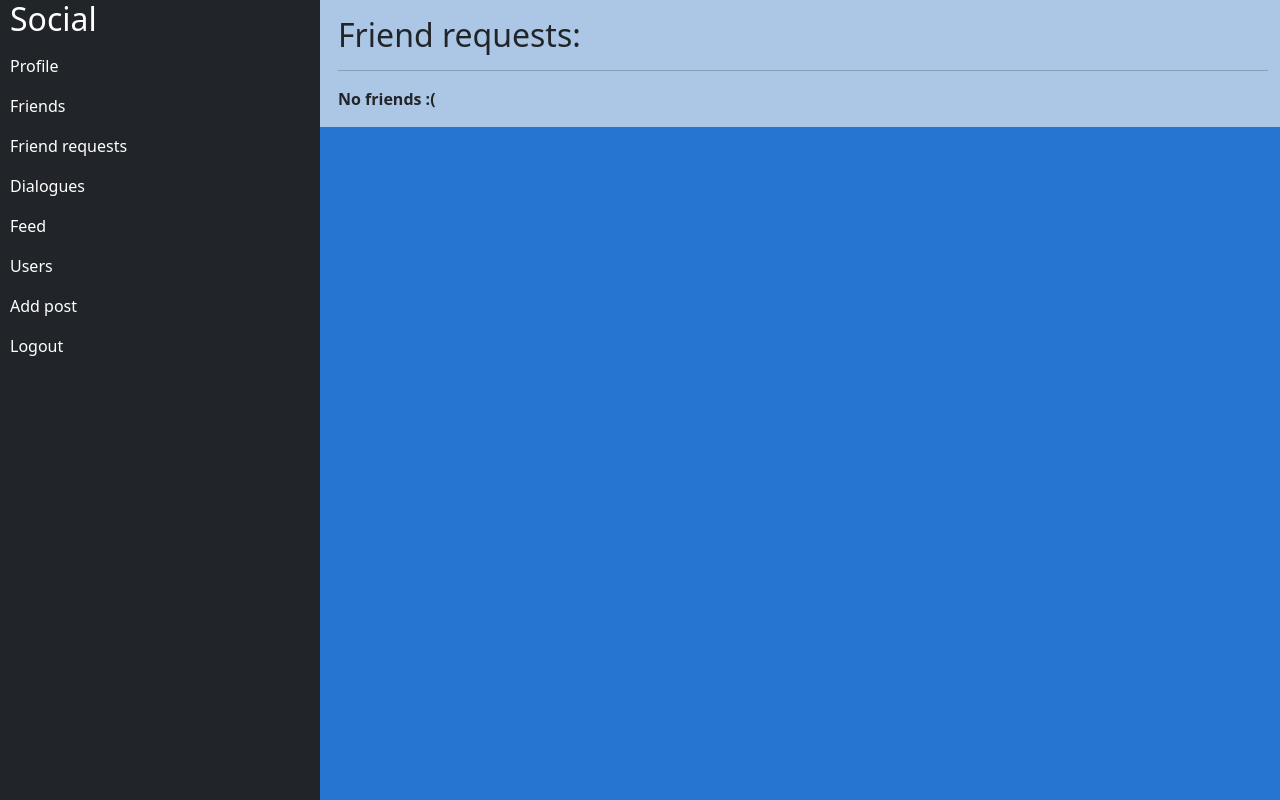
After one commit to Yukovv/social-network, a Django app: page /1/friend_list/ in a window 1280 px wide. The commit adds this page. Run offline with Django 4.2, Linux system fonts and the light colour scheme; the visitor is signed in with stand-in values (Sample User, id 1); data comes from the database, SQL or seed files in the repository; data that the repository does not hold is empty; some libraries are stand-ins or nearby versions.

Commit message:
add friends actions

```diff
--- a/social/social_authorization/models.py
+++ b/social/social_authorization/models.py
@@ -5,6 +5,8 @@ from django.db.models.signals import post_save
 from PIL import Image
 
 from django.dispatch import receiver
+
+from social_network.models import FriendList
 
 UserModel: User = get_user_model()
 
@@ -30,9 +32,10 @@ class UserProfile(models.Model):
 @receiver(post_save, sender=UserProfile)
 def image_compressor(instance: UserProfile, created: bool, **kwargs):
     # if created:
-    with Image.open(instance.avatar.path) as avatar:
-        new_avatar = avatar.resize(size=(150, 200))
-        new_avatar.save(instance.avatar.path, optimize=True, quality=50)
+    if instance.avatar:
+        with Image.open(instance.avatar.path) as avatar:
+            new_avatar = avatar.resize(size=(150, 200))
+            new_avatar.save(instance.avatar.path, optimize=True, quality=50)
 
 
 @receiver(post_save, sender=UserModel)
@@ -40,4 +43,5 @@ def user_saved_handler(instance: UserModel, created: bool, **kwargs):
     if not created:
         return
 
+    FriendList.objects.create(user=instance)
     UserProfile.objects.create(user=instance)
--- a/social/social_network/templates/base.html
+++ b/social/social_network/templates/base.html
@@ -55,7 +55,10 @@
         <li class="nav-item">
           <a class="nav-link" href="{% url 'social_network:profile' pk=request.user.pk %}">Profile</a></li>
         <li class="nav-item">
-          <a class="nav-link" href="#">Friends</a></li>
+          <a class="nav-link" href="{% url 'social_network:friend_list' pk=request.user.pk %}">Friends</a></li>
+        <li class="nav-item">
+          <a class="nav-link"
+             href="{% url 'social_network:friend_requests' pk=user.pk %}">Friend requests</a></li>
         <li class="nav-item">
           <a class="nav-link" href="{% url 'social_network:dialogues_list' pk=request.user.pk %}">Dialogues</a></li>
         <li class="nav-item">
--- /dev/null
+++ b/social/social_network/templates/social_network/friend_list.html
@@ -0,0 +1,35 @@
+{% extends 'base.html' %}
+
+{% block title %}
+  Friend List
+{% endblock %}
+
+{% block content %}
+  <h1>Friend requests:</h1><hr>
+
+  {% for friend in object.friends.all %}
+    {{ friend_list }}
+    <ul class="list-group">
+      <li class="list-group-item">
+        <div class="row">
+          <div class="col">
+            <a class="text-decoration-none" href="{% url 'social_network:profile' pk=friend.id %}">
+              {{ friend.username }}
+            </a>
+          </div>
+
+          <div class="col-sm-auto">
+            <form action="{% url 'social_network:remove_friend' user_to_remove_pk=friend.pk %}"
+                  method="post">
+              {% csrf_token %}
+              <input class="btn btn-dark btn-sm" type="submit" value="Remove from friends">
+            </form>
+          </div>
+        </div>
+      </li>
+    </ul>
+  {% empty %}
+    <strong>No friends :(</strong>
+  {% endfor %}
+
+{% endblock %}
--- a/social/social_network/urls.py
+++ b/social/social_network/urls.py
@@ -3,23 +3,45 @@ from django.conf import settings
 from django.conf.urls.static import static
 
 from .views import (
+    start_page,
+    UserProfileView,
     UserListView,
-    UserProfileView,
+    FriendRequestsView,
+    FriendListView,
+    AddToFriendView,
+    RemoveFromFriendsView,
+    AcceptFriendRequestView,
+    DeclineFriendRequestView,
+    PostCreateView,
+    PostDeleteView,
     DialogueView,
     DialoguesListView,
-    PostCreateView,
-    PostDeleteView,
-    start_page,
 )
 
 app_name = "social_network"
 
 urlpatterns = [
     path('', start_page, name="start_page"),
+
+    path('profile/<int:pk>/', UserProfileView.as_view(), name="profile"),
+
     path('users/', UserListView.as_view(), name="users"),
-    path('profile/<int:pk>/', UserProfileView.as_view(), name="profile"),
+
+    # friends views
+    path('<int:pk>/friend_requests/', FriendRequestsView.as_view(), name="friend_requests"),
+    path('<int:pk>/friend_list/', FriendListView.as_view(), name="friend_list"),
+    path('add_friend/<int:receiver_pk>/', AddToFriendView.as_view(), name="add_friend"),
+    path('accept_friend/<int:friend_request_pk>', AcceptFriendRequestView.as_view(), name="accept_friend"),
+    path('decline_friend/<int:friend_request_pk>', DeclineFriendRequestView.as_view(), name="decline_friend"),
+    path('remove_friend/<int:user_to_remove_pk>', RemoveFromFriendsView.as_view(), name='remove_friend'),
+
+    # post views
+    path('posts/<int:pk>/delete-post/', PostDeleteView.as_view(), name="post_delete"),
     path('create_post/', PostCreateView.as_view(), name="create_post"),
+
+    # dialogue views
     path('<int:pk>/dialogues/', DialoguesListView.as_view(), name="dialogues_list"),
     path('dialogues/<int:dialogue_pk>/', DialogueView.as_view(), name="dialogue"),
-    path('posts/<int:pk>/delete-post/', PostDeleteView.as_view(), name="post_delete"),
+
+
 ] + static(settings.MEDIA_URL, document_root=settings.MEDIA_ROOT)
--- a/social/social_network/views.py
+++ b/social/social_network/views.py
@@ -1,11 +1,11 @@
-from django.http import HttpRequest
+from django.http import HttpRequest, HttpResponseRedirect
 from django.shortcuts import render, redirect, get_object_or_404
 from django.urls import reverse
 from django.views import View
 from django.views.generic import ListView, DetailView, CreateView, DeleteView
 from django.contrib.auth.mixins import LoginRequiredMixin, UserPassesTestMixin
 
-from .models import UserModel, Post, Dialogue as DialogueModel
+from .models import UserModel, Post, Dialogue as DialogueModel, FriendRequest, FriendList
 from .forms import MessageForm, PostCreationForm
 from social_authorization.models import UserProfile
 
@@ -17,18 +17,38 @@ class UserProfileView(LoginRequiredMixin, DetailView):
     def get_context_data(self, **kwargs):
         context = super().get_context_data(**kwargs)
         context["user_posts"] = Post.objects.filter(user=self.object).prefetch_related('likes')
+
+        # load dialogue with a profile's owner or create it
         dialogues = DialogueModel.objects.filter(members__in=[self.request.user.pk]).filter(members__in=[self.object.pk])
         if not dialogues:
             dialogue = DialogueModel.create(self.request.user, self.object)
             dialogues = [dialogue]
         elif self.request.user.pk == self.object.pk:
             dialogues = [None]
-        print(dialogues)
         context["dialogue"] = dialogues[0]
+
+        # is_add_friend_btn var for 'add to friends' button in the template
+        is_add_friend_btn = True
+        # friend request from user1 to user2 and from user2 to user1
+        friend_request_1 = FriendRequest.objects.filter(sender=self.request.user, receiver=self.object)
+        friend_request_2 = FriendRequest.objects.filter(sender=self.object, receiver=self.request.user)
+        if (
+            self.request.user.pk == self.object.pk
+            or self.request.user in self.object.friends.all()
+            or (friend_request_1 and friend_request_1[0].is_active)
+            or (friend_request_2 and friend_request_2[0].is_active)
+        ):
+            is_add_friend_btn = False
+        print(FriendRequest.objects.filter(sender=self.request.user, receiver=self.object))
+        context["is_add_friend_btn"] = is_add_friend_btn
+
         return context
 
 
 def start_page(request: HttpRequest):
+    """
+    View to redirect from the root to profile or authorization
+    """
     if request.user.is_authenticated:
         return render(request, "social_network/profile.html")
     else:
@@ -36,11 +56,17 @@ def start_page(request: HttpRequest):
 
 
 class UserListView(LoginRequiredMixin, ListView):
+    """
+    List of all users.
+    """
     queryset = UserModel.objects.filter(is_staff=False)
     template_name = "social_network/users.html"
 
 
 class DialoguesListView(LoginRequiredMixin, View):
+    """
+    List of users dialogues.
+    """
     def get(self, request: HttpRequest, pk):
         dialogues = DialogueModel.objects.filter(members__in=[request.user.pk]).prefetch_related('members')
         context = {
@@ -51,6 +77,10 @@ class DialoguesListView(LoginRequiredMixin, View):
 
 
 class DialogueView(LoginRequiredMixin, View):
+    """
+    Dialogue view.
+    Show previous and send a new messages.
+    """
     def get(self, request: HttpRequest, dialogue_pk):
         dialogue = get_object_or_404(DialogueModel.objects.prefetch_related('members'), id=dialogue_pk)
         if request.user not in dialogue.members.all():
@@ -60,7 +90,7 @@ class DialogueView(LoginRequiredMixin, View):
             "messages": dialogue.message.all(),
             "form": MessageForm()
         }
-        return render(request, "social_network/dialogue.html", context, )
+        return render(request, "social_network/dialogue.html", context)
 
     def post(self, request: HttpRequest, dialogue_pk):
         form = MessageForm(data=request.POST)
@@ -74,6 +104,9 @@ class DialogueView(LoginRequiredMixin, View):
 
 
 class PostCreateView(LoginRequiredMixin, CreateView):
+    """
+    View to create a post.
+    """
     model = Post
     form_class = PostCreationForm
     template_name = "social_network/post_creation.html"
@@ -89,6 +122,9 @@ class PostCreateView(LoginRequiredMixin, CreateView):
 
 
 class PostDeleteView(UserPassesTestMixin, DeleteView):
+    """
+    View to delete a post.
+    """
     queryset = Post.objects.select_related("user")
     template_name = "social_network/post_confirm_delete.html"
 
@@ -98,3 +134,72 @@ class PostDeleteView(UserPassesTestMixin, DeleteView):
 
     def get_success_url(self):
         return reverse("social_network:profile", kwargs={"pk": self.request.user.pk})
+
+
+class AddToFriendView(LoginRequiredMixin, View):
+    """
+    View to send a friend request.
+    """
+    def post(self, request: HttpRequest, receiver_pk):
+        receiver = UserModel.objects.get(pk=receiver_pk)
+        friend_request = FriendRequest.objects.get(receiver=receiver, sender=request.user)
+        if (
+                request.user not in receiver.friends.all()
+                and not friend_request
+        ):
+            friend_request = FriendRequest.create(receiver=receiver, sender=request.user)
+        elif friend_request:
+            friend_request.is_active = True
+            friend_request.save()
+
+        return redirect(reverse("social_network:profile", kwargs={"pk": receiver_pk}))
+
+
+class AcceptFriendRequestView(LoginRequiredMixin, View):
+    """
+    View to accept a friend request.
+    """
+    def post(self, request: HttpRequest, friend_request_pk):
+        friend_request = FriendRequest.objects.get(pk=friend_request_pk)
+        friend_request.accept()
+        return redirect(reverse("social_network:friend_requests", kwargs={"pk": request.user.pk}))
+
+
+class DeclineFriendRequestView(LoginRequiredMixin, View):
+    """
+    View to decline a friend request.
+    """
+    def post(self, request: HttpRequest, friend_request_pk):
+        friend_request = FriendRequest.objects.get(pk=friend_request_pk)
+        friend_request.decline()
+        return redirect(reverse("social_network:friend_requests", kwargs={"pk": request.user.pk}))
+
+
+class RemoveFromFriendsView(LoginRequiredMixin, View):
+    """
+    View to remove user from the friend list.
+    """
+    def post(self, request: HttpRequest, user_to_remove_pk):
+        friend_list = FriendList.objects.get(user=request.user)
+        user_to_remove = UserModel.objects.get(pk=user_to_remove_pk)
+        friend_list.end_friendship(some_user=user_to_remove)
+
+
+class FriendRequestsView(LoginRequiredMixin, ListView):
+    """
+    List of received friend requests.
+    """
+    def get_queryset(self):
+        queryset = FriendRequest.objects.filter(receiver=self.request.user, is_active=True).select_related('sender')
+        return queryset
+
+    template_name = 'social_network/friend_requests.html'
+
+
+class FriendListView(LoginRequiredMixin, DetailView):
+    """
+    List of user's friends.
+    """
+    queryset = FriendList.objects.prefetch_related('friends')
+
+    template_name = 'social_network/friend_list.html'
```
Also changed, not shown: social/social_authorization/views.py (+5 -2 lines), social/social_network/admin.py (+9 -1 lines), social/social_network/models.py (+47 -5 lines), social/social_network/templates/social_network/friend_requests.html (added, +42 -0 lines), social/social_network/templates/social_network/profile.html (+31 -8 lines), social/social_network/migrations/0006_friendrequest.py (added).
